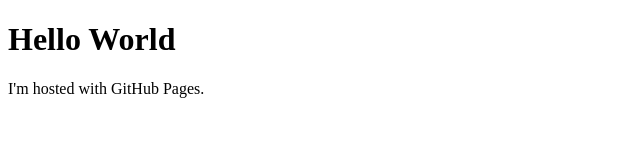
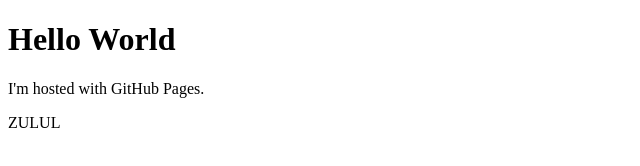
Before and after one commit to kazzarN/kazzarN.github.io, a plain HTML site: page index.html in a window 1280 px wide. Shown: the full height of the page, 0-640 px from the left. Drawn offline with Linux system fonts and the light colour scheme.

Commit message:
Update index.html

```diff
--- a/index.html
+++ b/index.html
@@ -3,5 +3,6 @@
 <body>
 <h1>Hello World</h1>
 <p>I'm hosted with GitHub Pages.</p>
+<p>ZULUL</p>
 </body>
 </html>
```
